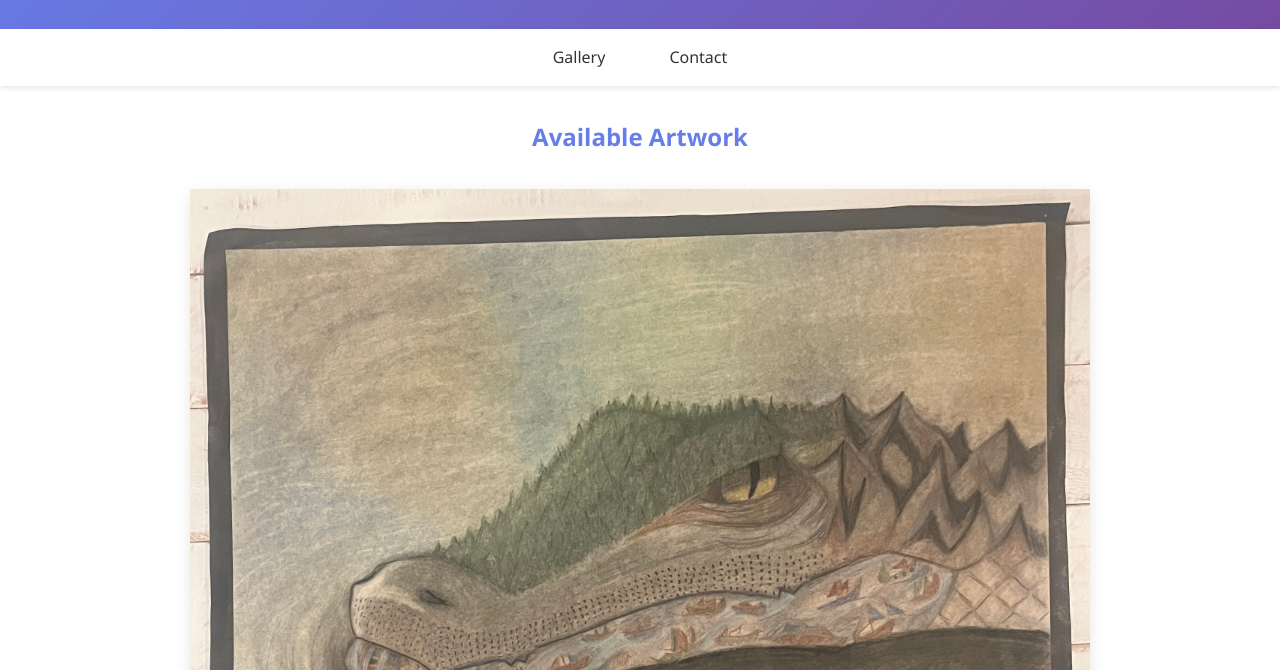
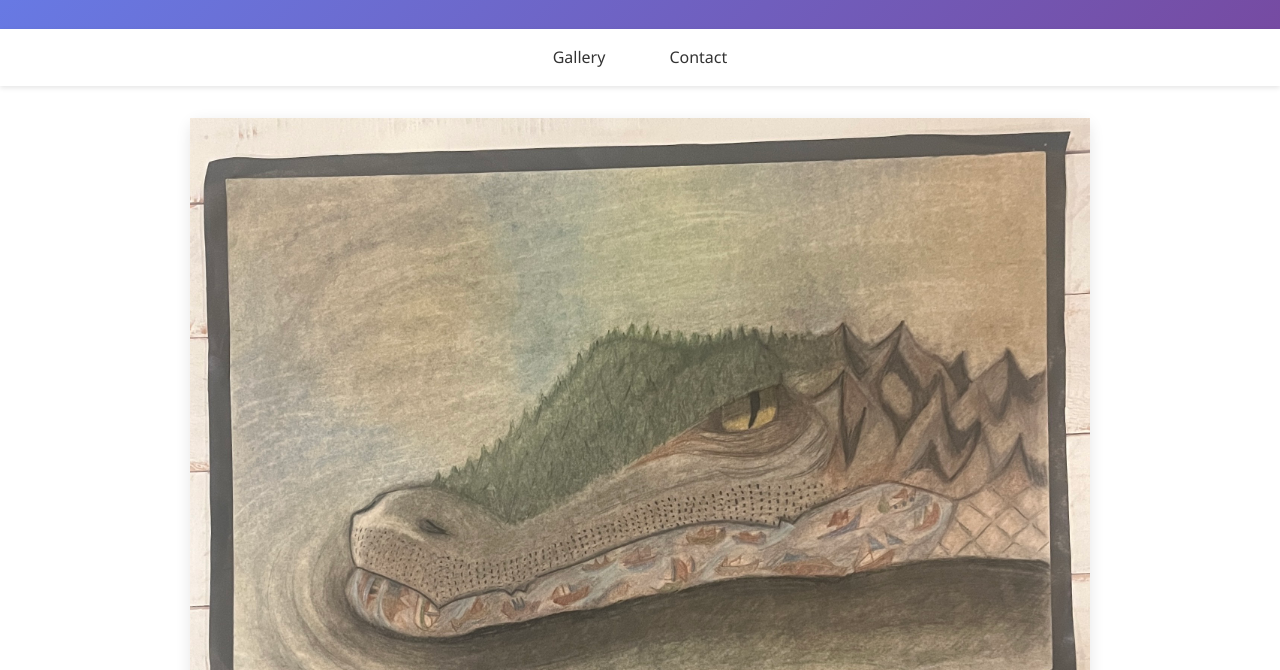
Before and after one commit to raydasgupta09-collab/raysofhope, a plain HTML site: page index.html in a window 1280 px wide. Shown: the part 130-800 px from the top of the page. Drawn offline with Linux system fonts and the light colour scheme.

Commit message:
Update index.html

```diff
--- a/index.html
+++ b/index.html
@@ -155,10 +155,6 @@ footer {
 
 <div class="container">
 
-<h2 id="gallery" style="text-align:center;color:#667eea;margin-bottom:2rem;">
-Available Artwork
-</h2>
-
 <!-- Featured: big alligator -->
 <div class="artwork-card featured">
     <img class="artwork-image" src="images/IMG_0104.jpeg" alt="A Alligator">
```
